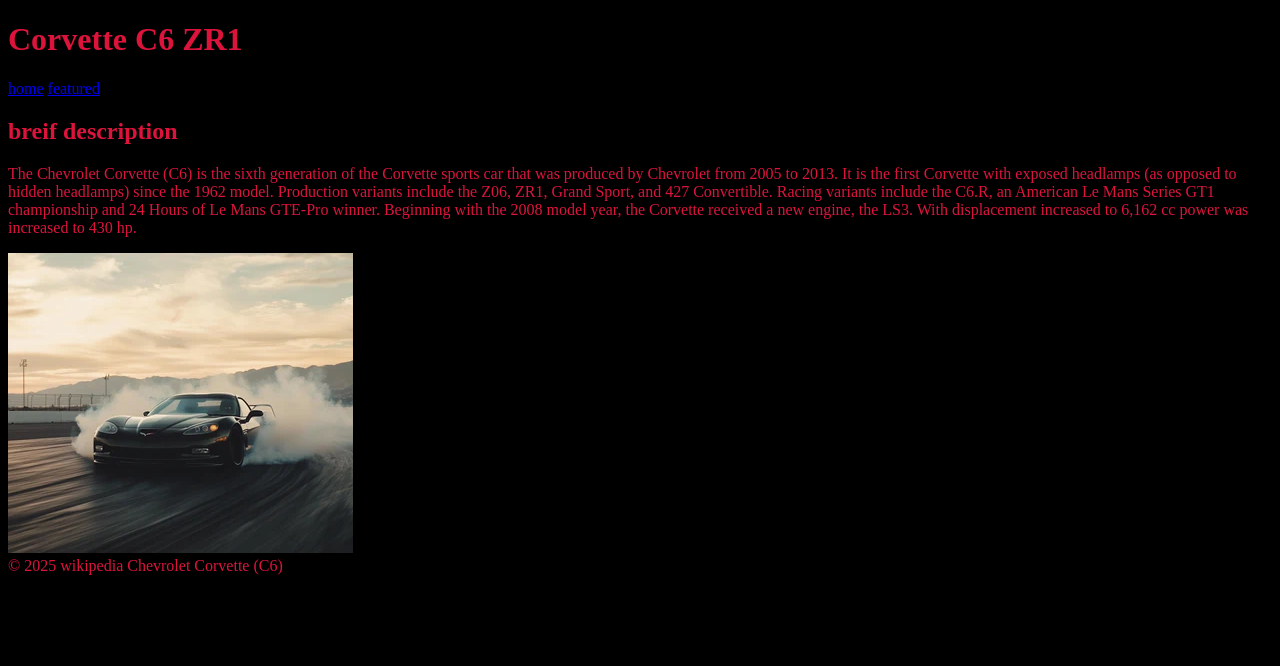
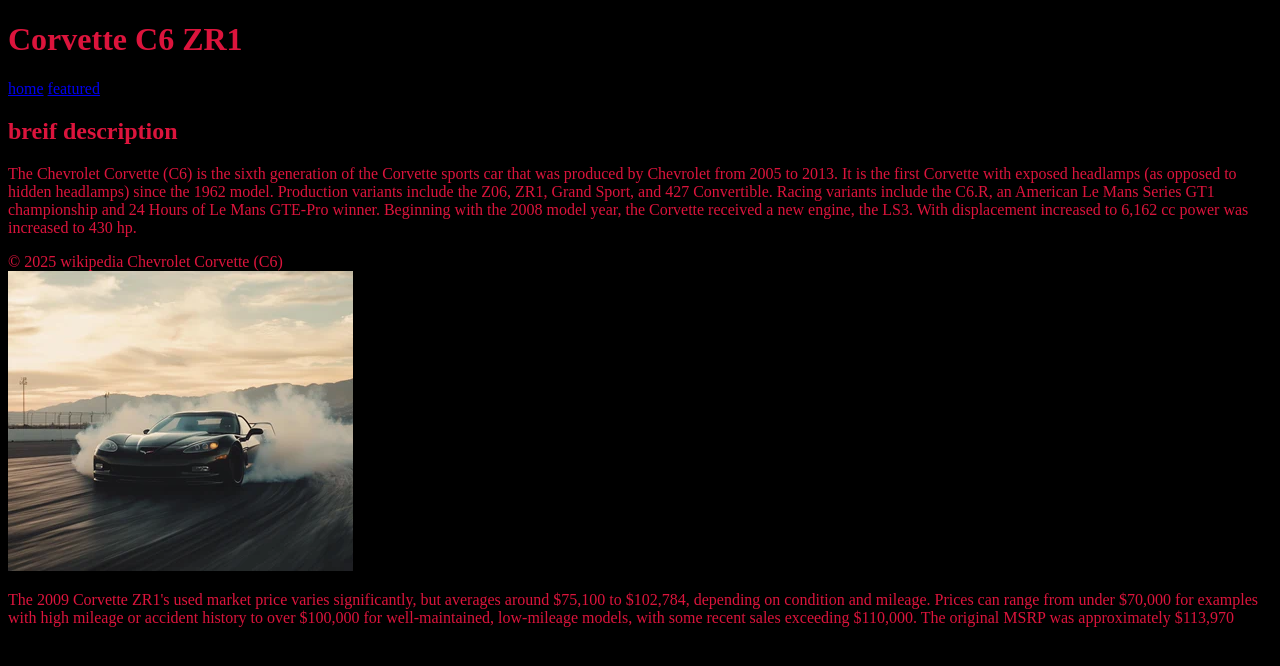
Before and after one commit to NJCommon/First_project, a plain HTML site: page html5_css/index.html in a window 1280 px wide. Drawn offline with Linux system fonts and the light colour scheme.

Commit message:
Update index.html

```diff
--- a/html5_css/index.html
+++ b/html5_css/index.html
@@ -22,11 +22,16 @@
              Production variants include the Z06, ZR1, Grand Sport, and 427 Convertible.
               Racing variants include the C6.R, an American Le Mans Series GT1 championship and 24 Hours of Le Mans GTE-Pro winner.
               Beginning with the 2008 model year, the Corvette received a new engine, the LS3.
-               With displacement increased to 6,162 cc power was increased to 430 hp.
-            </p>
+               With displacement increased to 6,162 cc power was increased to 430 hp.</p>
+            <footer>&copy; 2025 wikipedia Chevrolet Corvette (C6) </footer>
+
             <img src="images/c6_smoke.jpeg" alt="c6_smoke">
+
+            <p>The 2009 Corvette ZR1's used market price varies significantly, but averages around $75,100 to $102,784, depending on condition and mileage.
+                Prices can range from under $70,000 for examples with high mileage or accident history to over $100,000 for well-maintained, low-mileage models, with some recent sales exceeding $110,000.
+                The original MSRP was approximately $113,970</p>
     </main>
-    <footer>&copy; 2025 wikipedia Chevrolet Corvette (C6) </footer>
+
 </div>
 </body>
 
```
